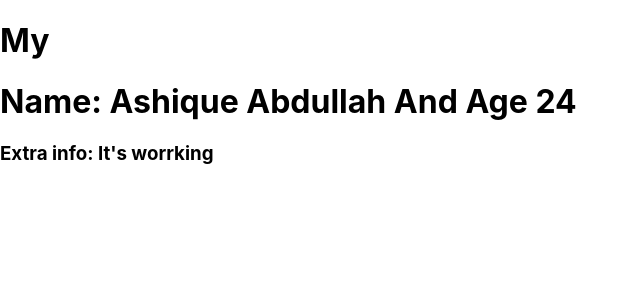
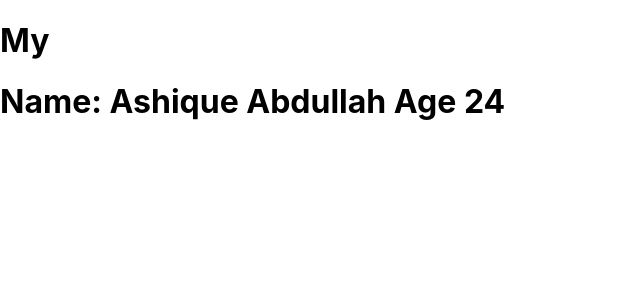
Before and after one commit to ashiqueabdullah/Learn-React-Js, a React (Create React App) app in the folder learn/: page / in a window 1280 px wide. Shown: the top 300 px of the page, without its empty margins (0-640 px from the left). Built offline with nearby package versions, Linux system fonts and the light colour scheme; the HTML template or start-up script is replaced by a standard one.

Commit message:
Dynamic Class Component

```diff
--- a/learn/src/component/allcomponent.js
+++ b/learn/src/component/allcomponent.js
@@ -1,13 +1,19 @@
-import React from 'react'
+import React,{Component} from 'react'
 
 
-let Allcomponent= (props)=>{
-    return (
-        <div>
-            <h1>Name: {props.name} And Age {props.age}</h1>
-    <h3>Extra info: {props.children}</h3>
-        </div>
-    );
+
+
+class Allcomponent extends Component{
+    constructor(props){
+        super(props)
+    }
+    render(){
+        return (
+            <div>
+                <h1>Name: {this.props.name} Age {this.props.age}</h1>
+            </div>
+        );
+    }
 }
 
 export default Allcomponent;
```
